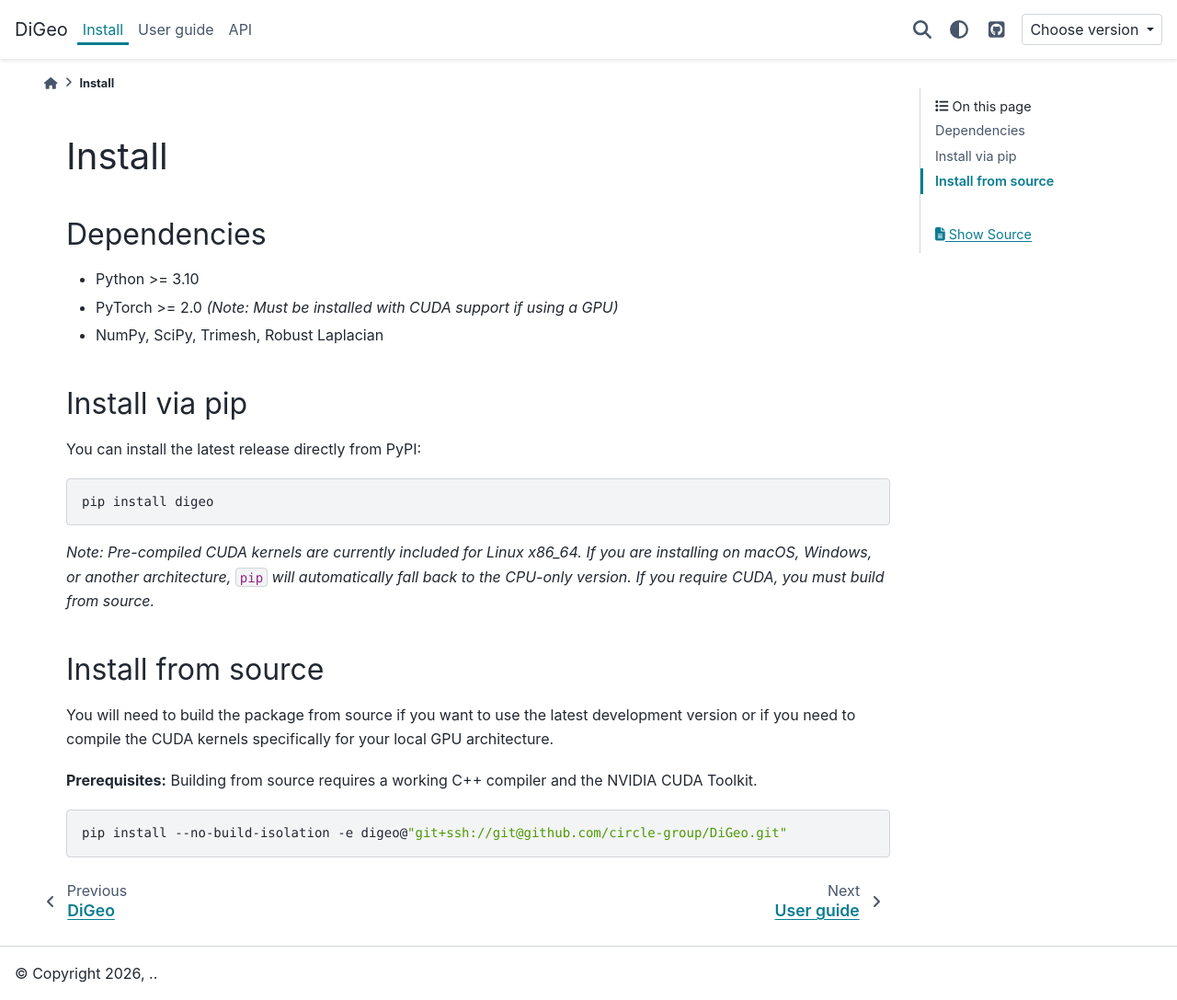
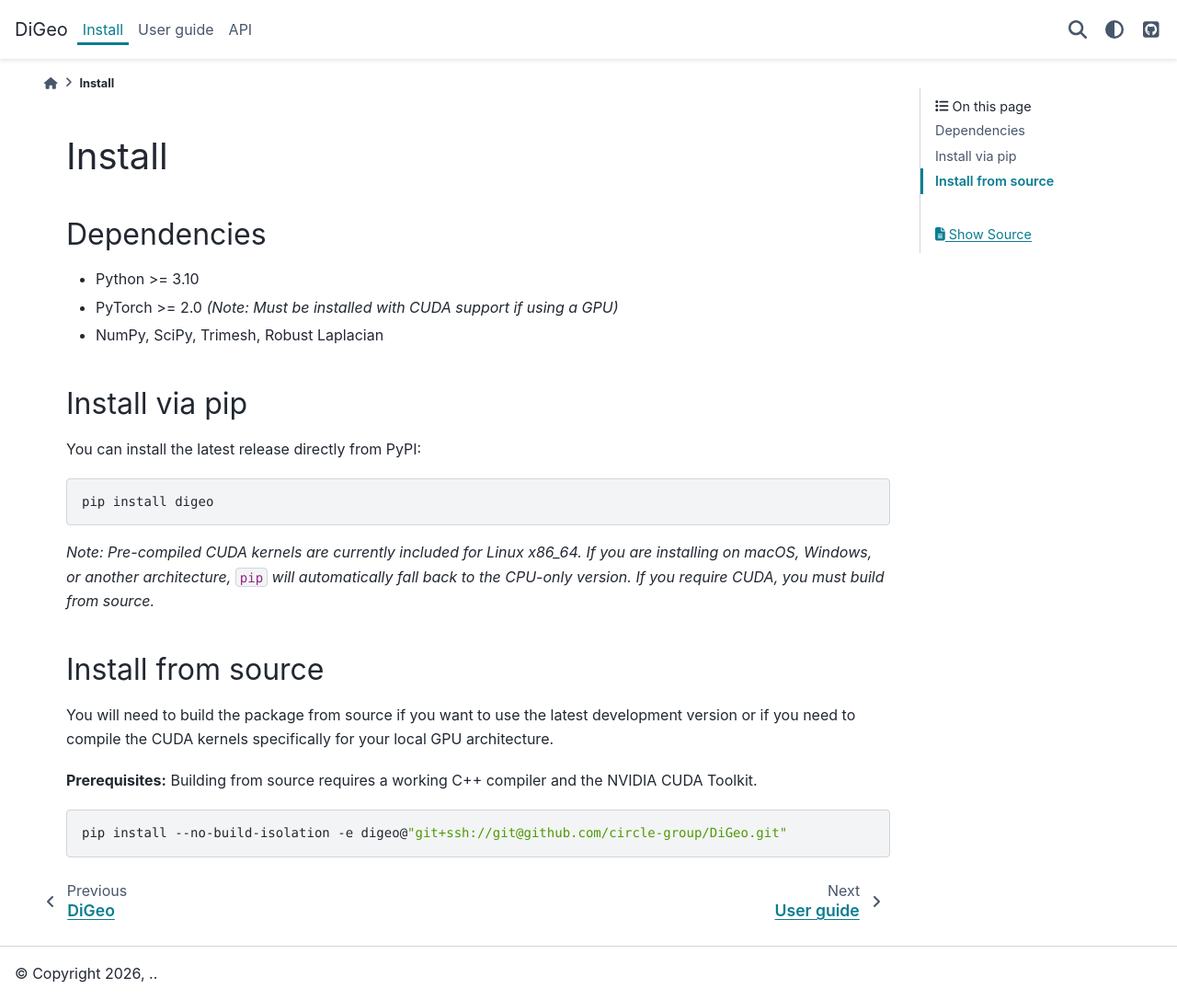
Before and after one commit to circle-group/DiGeo, a Sphinx documentation site: the page built from doc/source/install.rst, in a window 1280 px wide and 1087 px high. Shown: the whole window at 92% size. Built offline with Sphinx 7.4.7 and the PyData theme 0.15.4, drawn with Linux system fonts in a browser that asks for light colours.

Commit message:
DOC remove version switcher

```diff
--- a/doc/source/conf.py
+++ b/doc/source/conf.py
@@ -85,7 +85,7 @@
     "navbar_start": ["navbar-logo"],
     # Note that the alignment of navbar_center is controlled by navbar_align
     "navbar_center": ["navbar-nav"],
-    "navbar_end": ["theme-switcher", "navbar-icon-links", "version-switcher"],
+    "navbar_end": ["theme-switcher", "navbar-icon-links"],
     # navbar_persistent is persistent right (even when on mobiles)
     "navbar_persistent": ["search-button"],
     "article_header_start": ["breadcrumbs"],
```
